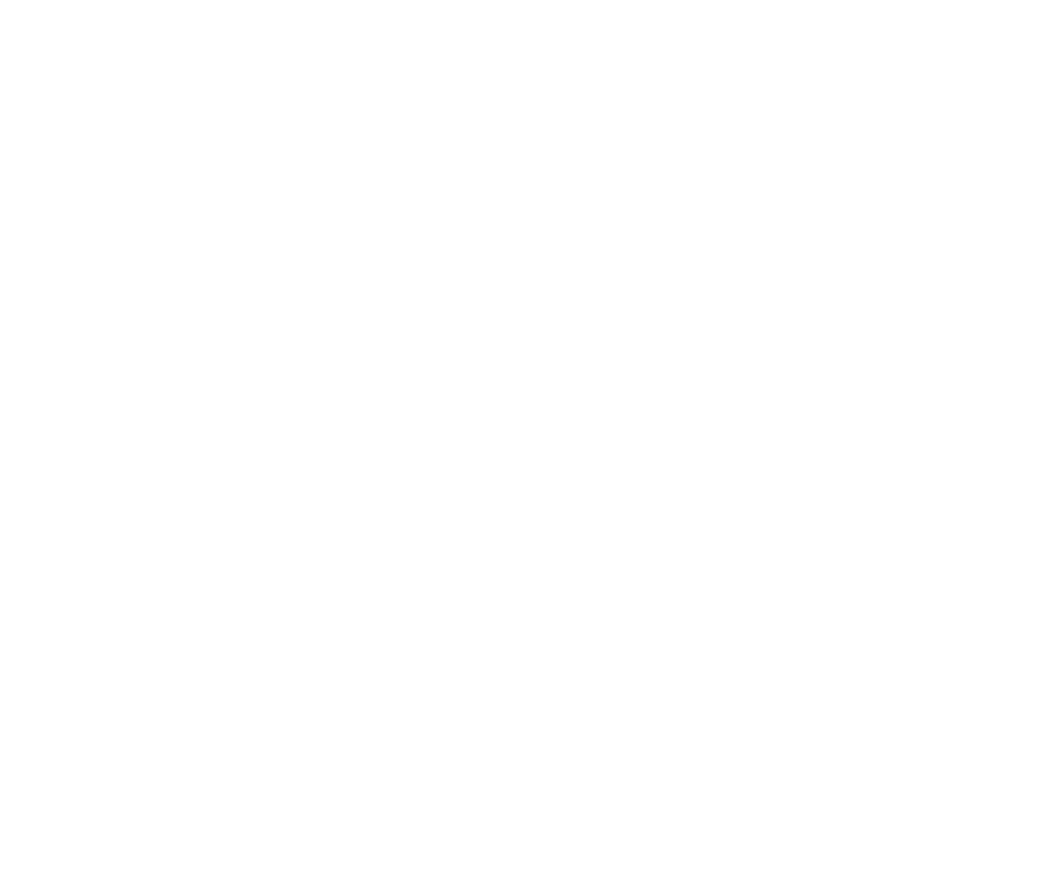
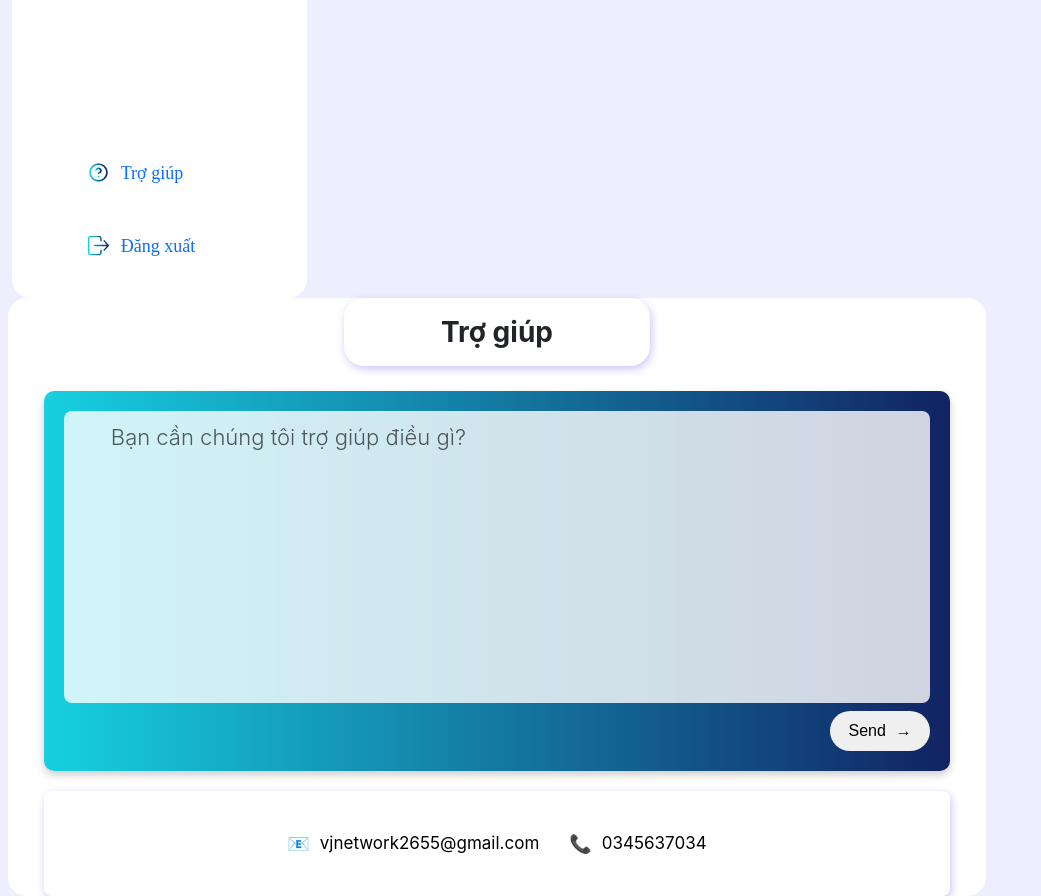
Before and after one commit to cuongtuooo/uiuxvjnetw, a React (Create React App) app: page /trogiup in a window 1280 px wide. Before the commit this address had no page. Shown: the part 460-1356 px from the top of the page, without its empty margins (0-1041 px from the left). Before the commit the page ends 800 px from the top, so only its background shows below. Built offline with nearby package versions, Linux system fonts and the light colour scheme.

Commit message:
update23h59ngay 17-8

```diff
--- a/src/App.tsx
+++ b/src/App.tsx
@@ -7,6 +7,7 @@
 import Product from './layouts/product/Product';
 import Cart from './layouts/cart/Cart';
 import Acount from './layouts/acount/Acount';
+import Help from './layouts/help/Help';
 
 
 function App() {
@@ -20,6 +21,7 @@
           <Route path='/sanpham' element={<Product/>}></Route>
           <Route path='/giohang' element={<Cart/>}></Route>
           <Route path='/taikhoan' element={<Acount/>}></Route>
+          <Route path='/trogiup' element={<Help/>}></Route>
         </Routes>
       </BrowserRouter>
     </div>
--- a/src/layouts/acount/Acount.tsx
+++ b/src/layouts/acount/Acount.tsx
@@ -6,7 +6,6 @@
         <div className="container-fuid background">
             <div className="row">
                 <Menu />
-                <div style={{width: '30px'}}></div>
                 <MainAcount/>
             </div>
         </div>
--- a/src/layouts/acount/component/MainAcount.css
+++ b/src/layouts/acount/component/MainAcount.css
@@ -1,19 +1,43 @@
+.user__wraper {
+    border-radius: 20px;
+    box-shadow: 1.5px 2.9px 8.98px 0px #6434F84D;
+    background: #FFFFFF;
+}
+
 .user-settings {
     max-width: 800px;
     background-color: #f9f9f9;
     padding: 20px;
     border-radius: 8px;
     box-shadow: 0px 4px 8px rgba(0, 0, 0, 0.1);
+    text-align: start;
+    font-family: Inter;
+    font-size: 18px;
+    font-weight: 400;
+    text-underline-position: from-font;
+    text-decoration-skip-ink: none;
+    color: #000000;
 }
 
 .user-settings__title {
-    font-weight: bold;
-    color: #333;
+    font-family: Inter;
+    font-size: 20px;
+    font-weight: 600;
+    text-align: left;
+    text-underline-position: from-font;
+    text-decoration-skip-ink: none;
+    color: #000000;
 }
 
 .user-settings__section-title {
     margin-bottom: 15px;
-    color: #555;
+    font-family: Inter;
+    font-size: 18px;
+    font-weight: 600;
+    text-align: left;
+    text-underline-position: from-font;
+    text-decoration-skip-ink: none;
+    color: #000000;
 }
 
 .user-settings__form-group {
@@ -36,13 +60,22 @@
 }
 
 .user-settings__button {
-    background: linear-gradient(90deg, #007bff, #0056b3);
-    color: white;
+    background: linear-gradient(90deg, #16D0E0 0%, #112363 100%);
+    color: #FFFFFF  ;
     border: none;
+    width: 182px;
+    height: 45px;
     padding: 10px 20px;
-    border-radius: 5px;
+    border-radius: 10px;
+    transition: all 0.3s ease;
+    font-family: Inter;
+    font-size: 18px;
+    font-weight: 600;
+    text-underline-position: from-font;
+    text-decoration-skip-ink: none;
+
 }
 
 .user-settings__button:hover {
-    background: linear-gradient(90deg, #0056b3, #007bff);
+    transform: scale(1.06);
 }
--- a/src/layouts/acount/component/MainAcount.tsx
+++ b/src/layouts/acount/component/MainAcount.tsx
@@ -1,10 +1,14 @@
 import Profile from "../../cart/component/Profile";
+import "./MainAcount.css"
 
 function MainAcount() {
     return (
-        <div className="col-md-8 row">
+        <div className="col-md-9 row main-container">
             <Profile/>
-            <div style={{background:'#FFFFFF'}} className="col-9">
+
+            <div style={{width:'40px'}} className=""></div>
+            <div className="col-8">
+                <div className="user__wraper">
                     <div className="user-settings container mt-5">
                         <h2 className="user-settings__title mb-4">Cài đặt người dùng</h2>
 
@@ -68,8 +72,8 @@
                                         placeholder="Nhập mật khẩu cũ..."
                                     />
                                 </div>
-                            <div className="user-settings__form-group col-md-6">
-                                <label htmlFor="confirmOldPassword" className="user-settings__form-label">Nhập lại mật khẩu cũ</label>
+                                <div className="user-settings__form-group col-md-6 d-flex align-items-end">
+                                    <label htmlFor="confirmOldPassword" className="user-settings__form-label"></label>
                                     <input
                                         type="password"
                                         className="user-settings__form-input form-control"
@@ -86,8 +90,8 @@
                                         placeholder="Nhập mật khẩu mới..."
                                     />
                                 </div>
-                            <div className="user-settings__form-group col-md-6">
-                                <label htmlFor="confirmNewPassword" className="user-settings__form-label">Nhập lại mật khẩu mới</label>
+                                <div className="user-settings__form-group col-md-6 d-flex align-items-end">
+                                    <label htmlFor="confirmNewPassword" className="user-settings__form-label"></label>
                                     <input
                                         type="password"
                                         className="user-settings__form-input form-control"
@@ -96,7 +100,8 @@
                                     />
                                 </div>
                             </div>
-                        <button className="user-settings__button btn btn-primary mt-3">Lưu thay đổi</button>
+                            <button className="user-settings__button mt-3">Lưu thay đổi</button>
+                        </div>
                     </div>
                 </div>
             </div>
--- /dev/null
+++ b/src/layouts/help/Help.css
@@ -0,0 +1,128 @@
+/* Block: help-form */
+.help-form {
+    width: 95%;
+    margin: auto;
+    background: linear-gradient(90deg, #16D0E0 0%, #112363 100%);
+    border-radius: 10px;
+    padding: 20px;
+    box-shadow: 0px 4px 8px rgba(0, 0, 0, 0.2);
+    font-family: Arial, sans-serif;
+    color: #fff;
+  }
+
+  /* Element: header */
+  .help-form__header {
+    text-align: center;
+    width: 306px;
+    height: 68px;
+    border-radius: 20px;
+    background: #FFFFFF;
+    box-shadow: 1.5px 2.99px 8.98px 0px #6434F84D;
+    margin-left: auto;
+    margin-right: auto;
+    margin-bottom: 25px;
+  }
+
+  .help-form__title {
+    font-family: Inter;
+    font-size: 28px;
+    font-weight: 700;
+    line-height: 68px;
+    text-align: center;
+    text-underline-position: from-font;
+    text-decoration-skip-ink: none;
+
+
+  }
+
+  /* Element: body */
+  .help-form__body {
+    display: flex;
+    flex-direction: column;
+    gap: 15px;
+  }
+
+  .help-form__textarea {
+    width: 100%;
+    height: 292px;
+    border-radius: 8px;
+    padding: 10px 47px;
+    border: none;
+    resize: none;
+    background: rgba(255, 255, 255, 0.8);
+    font-family: Inter;
+    font-size: 22px;
+    font-weight: 300;
+    text-underline-position: from-font;
+    text-decoration-skip-ink: none;
+    color: #FFFFFFCC;
+    background: #FFFFFFCC;
+
+  }
+
+  .help-form__textarea:focus {
+    outline: none;
+    box-shadow: 0px 0px 5px #16a085;
+  }
+
+  /* Element: button */
+  .help-form__button {
+    margin-left: auto; /* Đẩy nút sang bên phải */
+    width: 100px;
+    height: 40px;
+    display: flex;
+    align-items: center;
+    justify-content: center;
+    padding: 10px 20px;
+    border: none;
+    border-radius: 8px;
+    cursor: pointer;
+    font-size: 16px;
+    transition: all 0.3s ease;
+    border-radius: 61px;
+    color: #000000;
+  }
+
+  .help-form__button--send {
+    background-color: #2980b9;
+
+  }
+
+  .help-form__button--send:hover {
+    background-color: #3498db;
+    transform: scale(1.05);
+  }
+
+  .help-form__button-icon {
+    margin-left: 10px;
+  }
+
+  /* Element: footer */
+  .help-form__footer {
+    margin-left: auto;
+    margin-right: auto;
+    width: 95%;
+    height: 105px;
+    margin-top: 72px;
+    display: flex;
+    justify-content: center;
+    gap: 30px;
+    margin-top: 20px;
+    padding: 10px 0;
+    background: #FFFFFF;
+    border-radius: 8px;
+    color: #000000;
+    box-shadow: 1.5px 2.99px 8.98px 0px #6434F84D;
+
+  }
+
+  .help-form__contact {
+    display: flex;
+    align-items: center;
+    gap: 10px;
+    font-size: 17px;
+  }
+
+  .help-form__icon {
+    font-size: 18px;
+  }
--- /dev/null
+++ b/src/layouts/help/Help.tsx
@@ -0,0 +1,40 @@
+import Menu from "../homepage/component/Menu";
+import "./Help.css"
+function Help() {
+    return (
+        <div className="">
+            <div className="container-fuid background">
+                <div className="row">
+                    <Menu />
+
+                    <div className="col-9 main-container">
+                        <div className="help-form__header text-center">
+                            <h3 className="help-form__title">Trợ giúp</h3>
+                        </div>
+                        <div className="help-form container">
+                            <div className="help-form__body d-flex flex-column gap-2">
+                                <textarea
+                                    className="help-form__textarea form-control"
+                                    placeholder="Bạn cần chúng tôi trợ giúp điều gì?"
+                                />
+                                <button className="help-form__button">
+                                    Send <span className="help-form__button-icon">→</span>
+                                </button>
+                            </div>
+                        </div>
+                        <div className="help-form__footer">
+                            <div className="help-form__contact">
+                                <span className="help-form__icon">📧</span> vjnetwork2655@gmail.com
+                            </div>
+                            <div className="help-form__contact">
+                                <span className="help-form__icon">📞</span> 0345637034
+                            </div>
+                        </div>
+                    </div>
+                </div>
+            </div>
+        </div>
+    )
+}
+
+export default Help;
```
Lines whose indentation alone changed are shown as unchanged.
